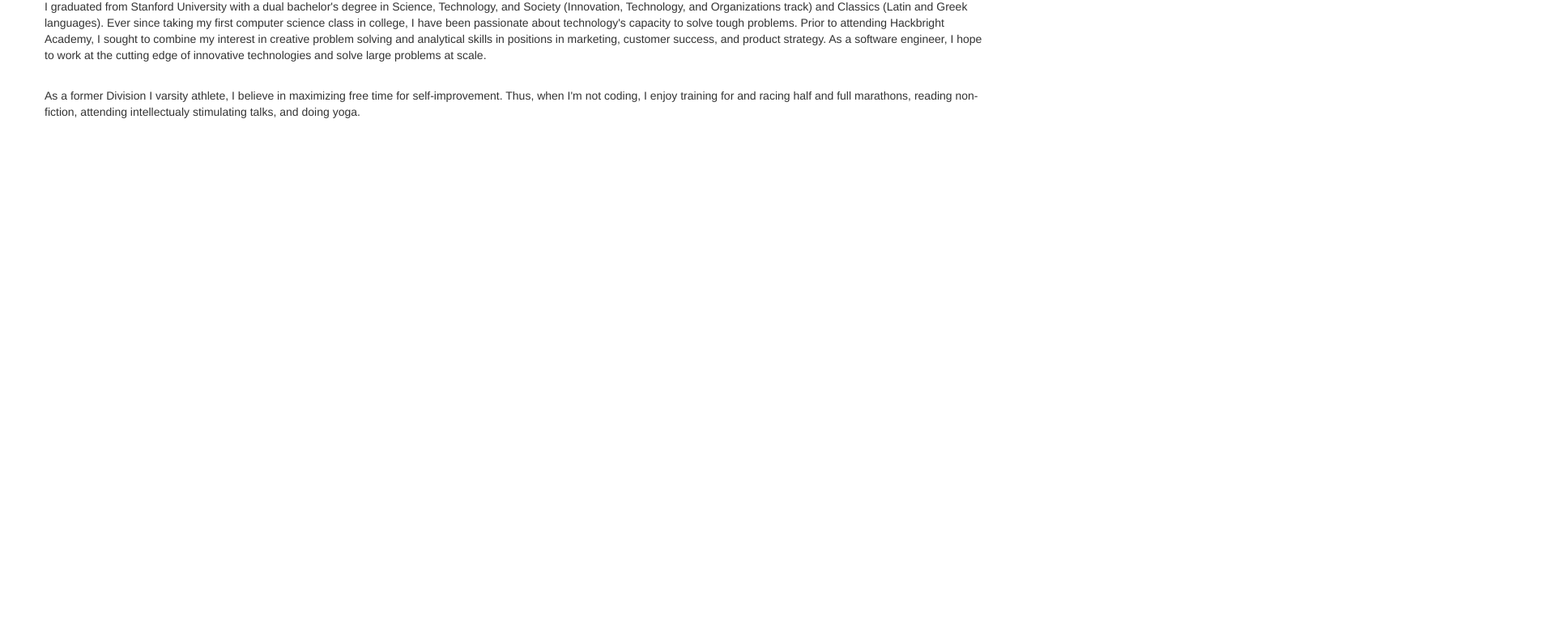
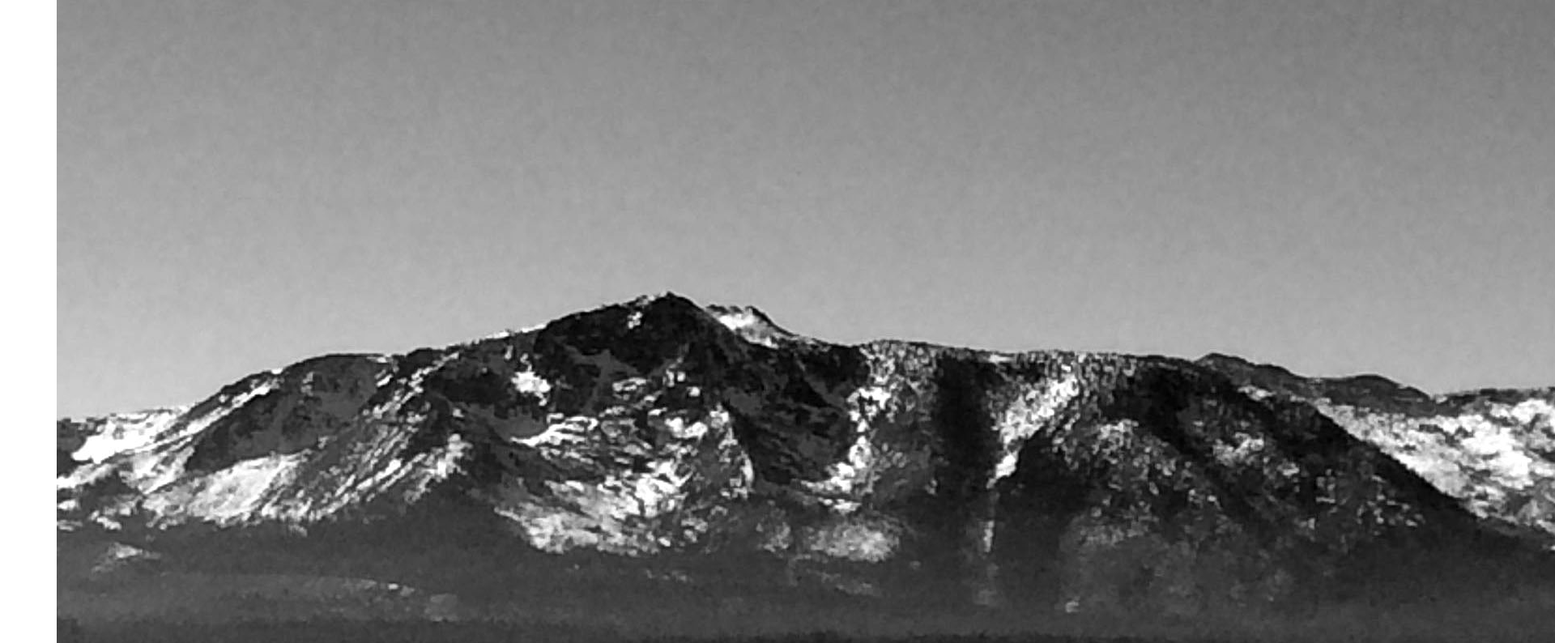
Before and after one commit to thejuliaguenther/website, a plain HTML site: page templates/index.html in a window 1280 px wide. Shown: the part 144-938 px from the top of the page at 81% size, 1920 px wide, since content can reach past the window. Before the commit the page ends 800 px from the top, so only its background shows below. Drawn offline with nearby package versions, Linux system fonts and the light colour scheme; some packages are replaced by stand-ins of ours; files whose address does not match are found by name.

Commit message:
Added an image

```diff
--- a/templates/index.html
+++ b/templates/index.html
@@ -15,6 +15,9 @@
 
 </head>
 <body>
+  <div class="container">
+<img src="/static/img/tahoe_photo.jpg" alt="Mountain in Tahoe">
+</div>
 <nav class="navbar navbar-default">
   <div class="container-fluid">
    <!--  Brand and toggle get grouped for better mobile display-->
@@ -39,7 +42,6 @@
 </div>
 </nav>
 
-
 <div class="container">
   <div class="row">
     <div ng-view></div>
```
Also changed, not shown: static/img/tahoe_photo.jpg (added).
